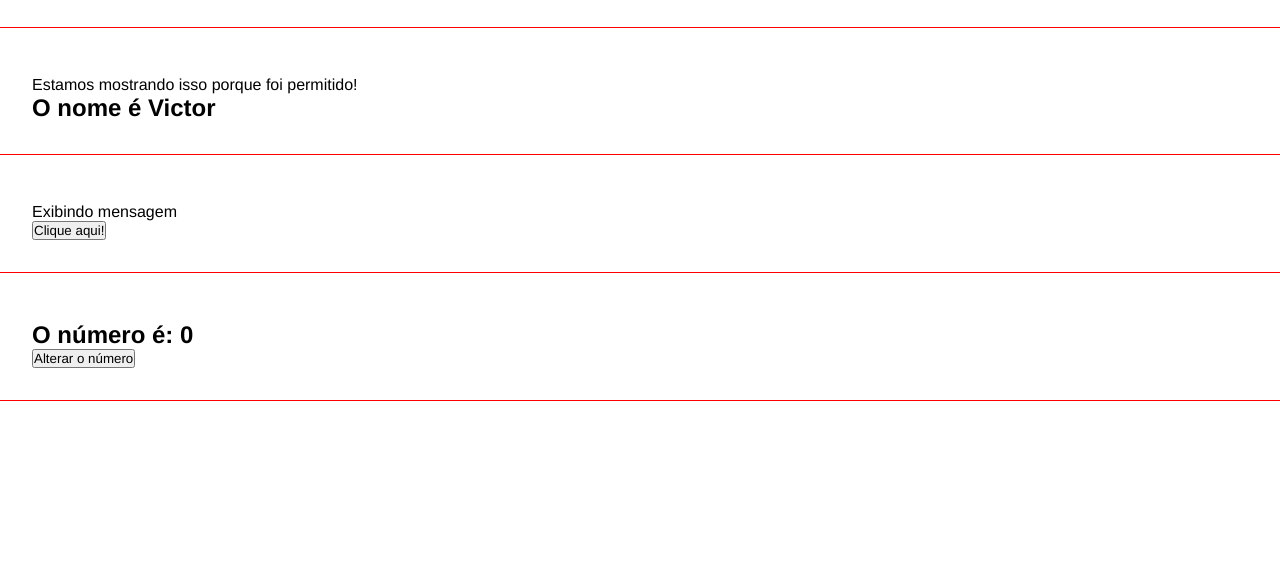
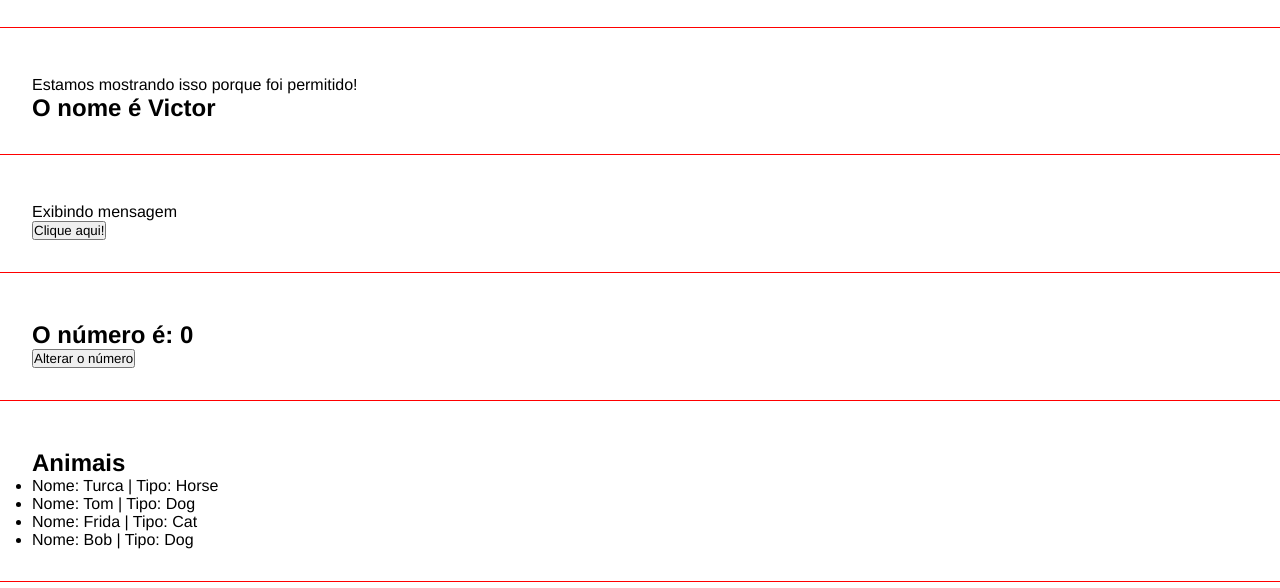
Before and after one commit to hvictorleite/curso-angular, an Angular app: page / in a window 1280 px wide. Shown: the part 671-1259 px from the top of the page. Built offline with nearby package versions, Linux system fonts and the light colour scheme.

Commit message:
Created list-render component and used ngFor

```diff
--- a/src/app/app.component.html
+++ b/src/app/app.component.html
@@ -8,3 +8,4 @@
 <app-if-render></app-if-render>
 <app-eventos></app-eventos>
 <app-emitter></app-emitter>
+<app-list-render></app-list-render>
--- a/src/app/app.module.ts
+++ b/src/app/app.module.ts
@@ -9,6 +9,7 @@
 import { EventosComponent } from './components/eventos/eventos.component';
 import { EmitterComponent } from './components/emitter/emitter.component';
 import { ChangeNumberComponent } from './components/change-number/change-number.component';
+import { ListRenderComponent } from './components/list-render/list-render.component';
 
 @NgModule({
   declarations: [
@@ -19,7 +20,8 @@
     IfRenderComponent,
     EventosComponent,
     EmitterComponent,
-    ChangeNumberComponent
+    ChangeNumberComponent,
+    ListRenderComponent
   ],
   imports: [
     BrowserModule
--- /dev/null
+++ b/src/app/components/list-render/list-render.component.html
@@ -0,0 +1,8 @@
+<div class="class">
+  <h2>Animais</h2>
+  <ul>
+    <li *ngFor="let animal of animals">
+      Nome: {{animal.name}} | Tipo: {{animal.type}}
+    </li>
+  </ul>
+</div>
--- /dev/null
+++ b/src/app/components/list-render/list-render.component.ts
@@ -0,0 +1,15 @@
+import { Component } from '@angular/core';
+
+@Component({
+  selector: 'app-list-render',
+  templateUrl: './list-render.component.html',
+  styleUrls: ['./list-render.component.css']
+})
+export class ListRenderComponent {
+  animals = [
+    { name: 'Turca', type: 'Horse' },
+    { name: 'Tom', type: 'Dog' },
+    { name: 'Frida', type: 'Cat' },
+    { name: 'Bob', type: 'Dog' }
+  ];
+}
```
Also changed, not shown: src/app/components/list-render/list-render.component.css (added), 1 other file (tests, documents, lock files or other folders).
